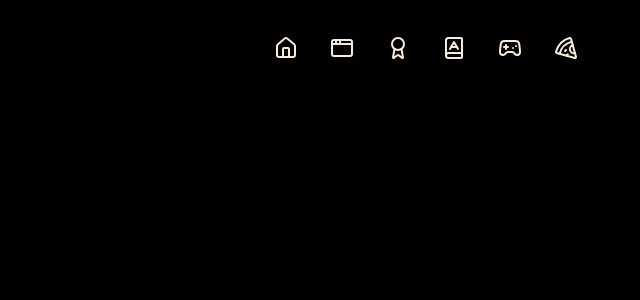
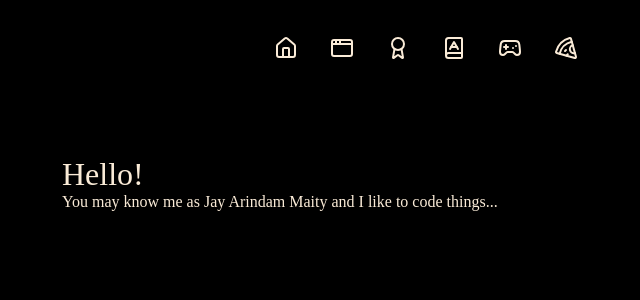
Before and after one commit to JayArindamMaity/jayarindammaity.github.io, a React (Vite) app: page / in a window 1280 px wide. Before the commit this address had no page. Shown: the top 300 px of the page, without its empty margins (214-854 px from the left). Built offline with nearby package versions, Linux system fonts and the light colour scheme.

Commit message:
fixed routes

```diff
--- a/src/App.tsx
+++ b/src/App.tsx
@@ -12,9 +12,9 @@ function App() {
         <Navbar />
 
         <Routes>
-          <Route path="/portfolio" element={<Home />} />
-          <Route path="/portfolio/projects" element={<Projects />} />
-          <Route path='/portfolio/achievements' element={<Achievements />} />
+          <Route path="/" element={<Home />} />
+          <Route path="/projects" element={<Projects />} />
+          <Route path='/achievements' element={<Achievements />} />
         </Routes>
       </div>
     </Router>
```
